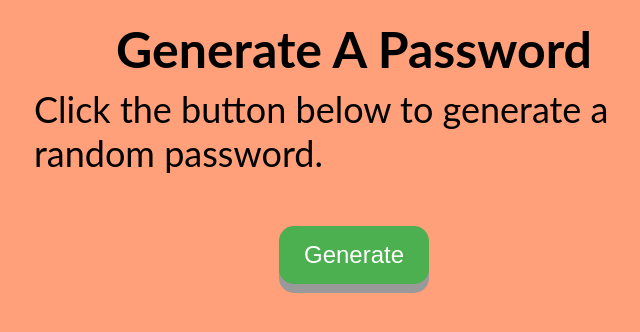
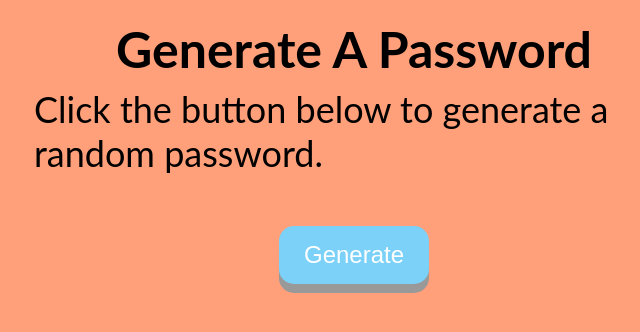
Before and after one commit to nathankazuki/PasswordManager, a Node server app: page /generate in a window 1280 px wide. Shown: the part 145-477 px from the top of the page, without its empty margins (286-926 px from the left). Run offline with Node 20, Linux system fonts and the light colour scheme.

Commit message:
Changed button colour

```diff
--- a/views/partials/header.hbs
+++ b/views/partials/header.hbs
@@ -93,7 +93,7 @@
 			text-decoration: none;
 			outline: none;
 			color: #fff;
-			background-color: #4CAF50;
+			background-color: #7cd1f9;
 			border: none;
 			border-radius: 15px;
 			box-shadow: 0 9px #999;
```
